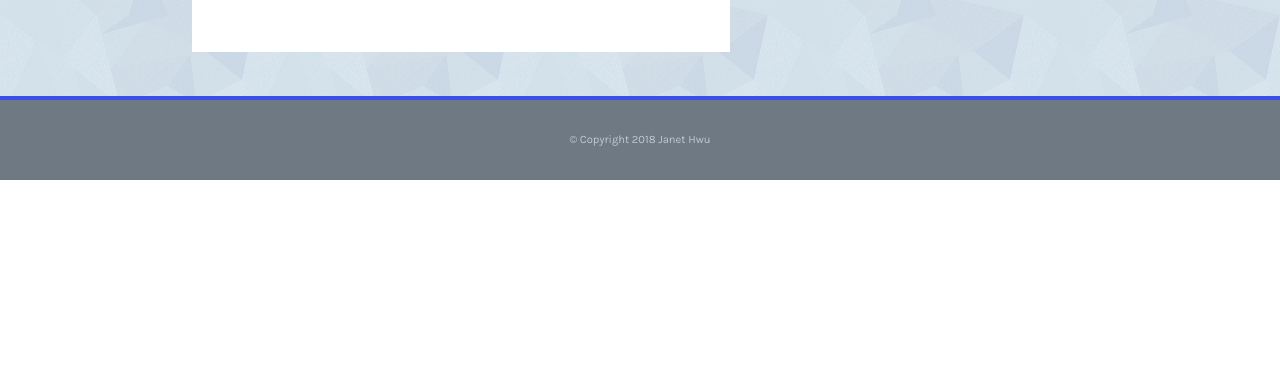
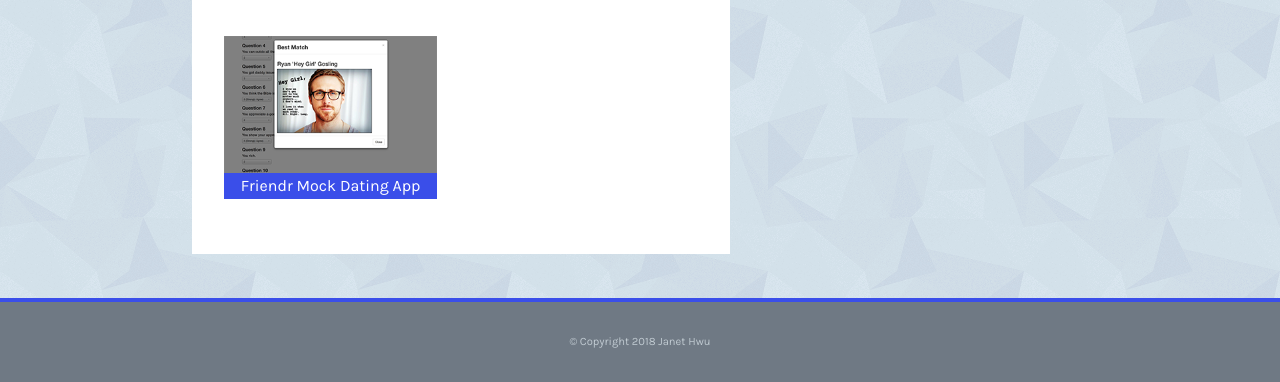
Before and after one commit to jkhwu/Responsive-Portfolio, a plain HTML site: page portfolio.html in a window 1280 px wide. Shown: the part 1009-1391 px from the top of the page. Before the commit the page ends 1189 px from the top, so only its background shows below. Drawn offline with Linux system fonts and the light colour scheme.

Commit message:
added friendr

```diff
--- a/portfolio.html
+++ b/portfolio.html
@@ -92,6 +92,13 @@
                         </a>
                     </div>
 
+                    <div class="photobox left">
+                        <a href="https://secret-thicket-83934.herokuapp.com/" target="_blank">
+                            <img class="photo" src="assets/images/friendr.png" alt="Friendr mock dating app">
+                            <h4 class="projlabel">Friendr Mock Dating App</h4>
+                        </a>
+                    </div>
+
                 </section>
 
                 <aside>
```
Also changed, not shown: assets/images/friendr.png (added).
